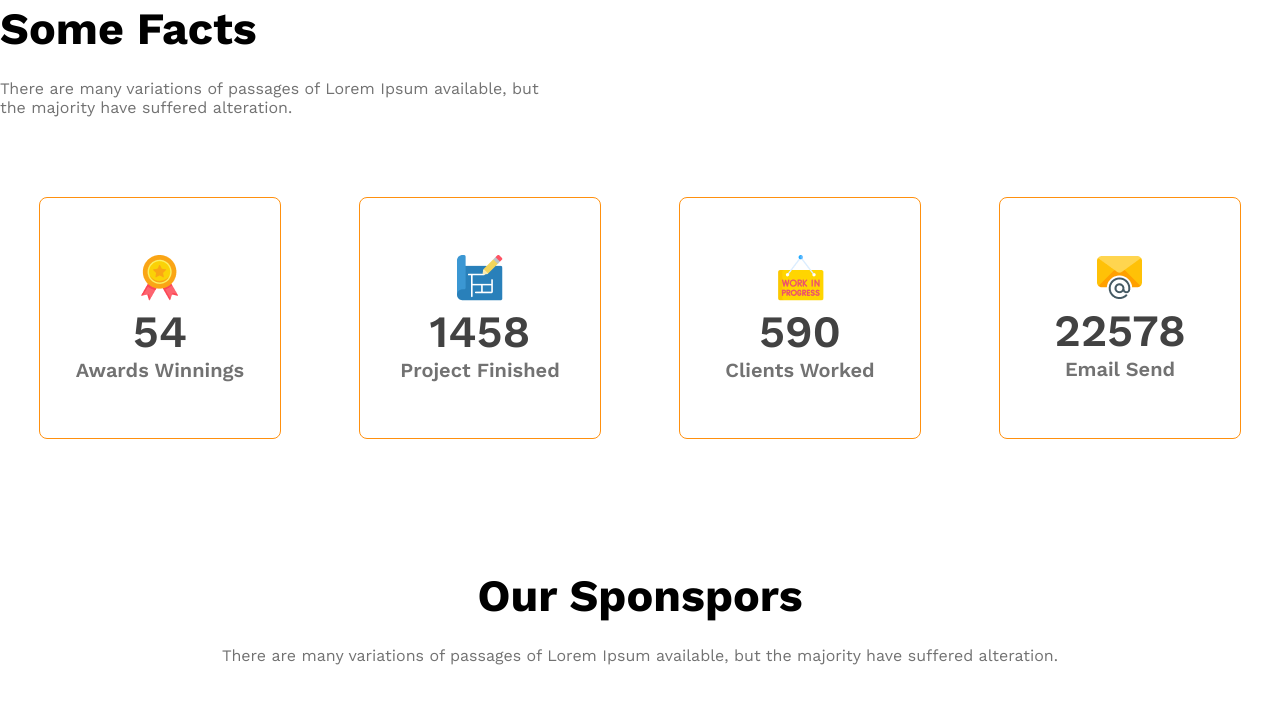
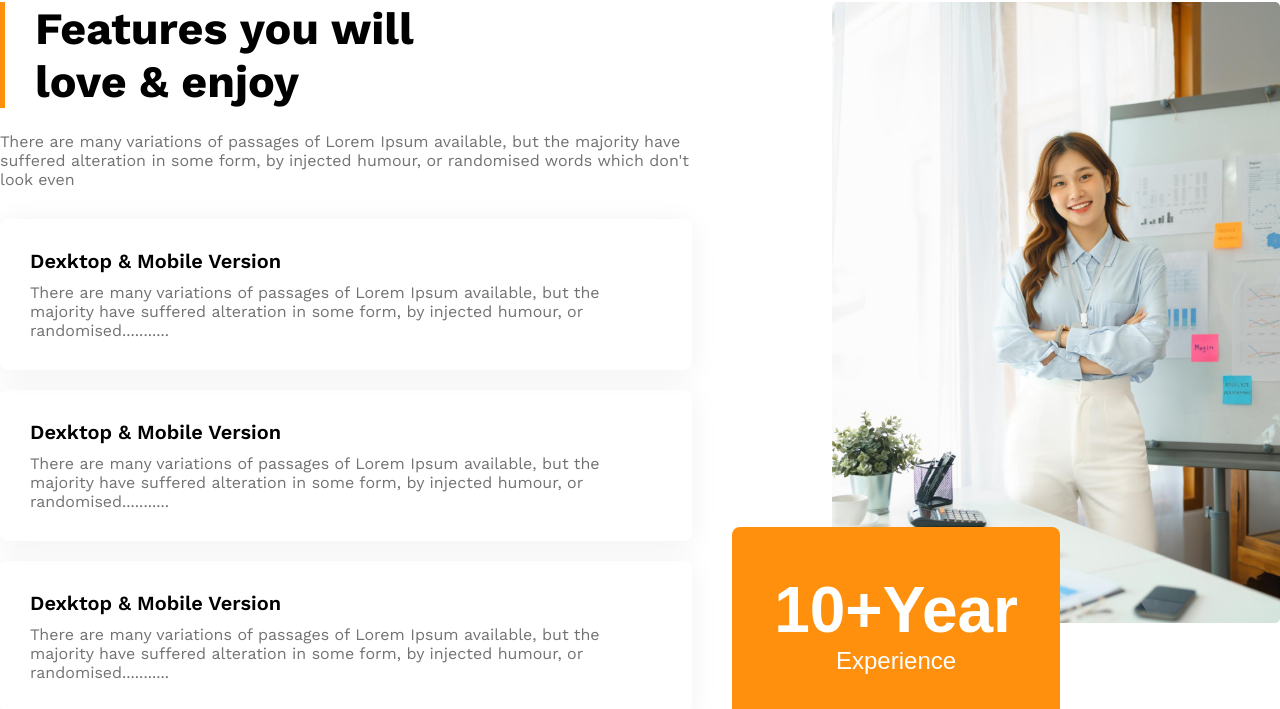
Before and after one commit to abulHasanashraf/g3-architects-website, a plain HTML site: page index.html in a window 1280 px wide. Shown: the part 2059-2768 px from the top of the page. Drawn offline with nearby package versions, Linux system fonts and the light colour scheme.

Commit message:
add fotter section and complete design

```diff
--- a/index.html
+++ b/index.html
@@ -51,9 +51,35 @@
             </div>
         </section>
         <!-- Features you will love & enjoy -->
-        <!-- <section>
-
-        </section> -->
+        <section class="love-and-enjoy">
+            <div>
+                <h3 class="section-title love-title">Features you will <br> love & enjoy</h3>
+                <p class="text-light-gray love-discription">There are many variations of passages of Lorem Ipsum available, but the majority have suffered alteration in some form, by injected humour, or randomised words which don't look even</p>
+                <div class="features-card-container">
+                    <h4 class="card-title">Dexktop & Mobile Version</h4>
+                    <p class="text-light-gray">There are many variations of passages of Lorem Ipsum available, but the majority have suffered alteration in some form, by injected humour, or randomised...........</p>
+                </div>
+                <div class="features-card-container">
+                    <h4 class="card-title">Dexktop & Mobile Version</h4>
+                    <p class="text-light-gray">There are many variations of passages of Lorem Ipsum available, but the majority have suffered alteration in some form, by injected humour, or randomised...........</p>
+                </div>
+                <div class="features-card-container">
+                    <h4 class="card-title">Dexktop & Mobile Version</h4>
+                    <p class="text-light-gray">There are many variations of passages of Lorem Ipsum available, but the majority have suffered alteration in some form, by injected humour, or randomised...........</p>
+                </div>
+                <div class="features-card-container">
+                    <h4 class="card-title">Dexktop & Mobile Version</h4>
+                    <p class="text-light-gray">There are many variations of passages of Lorem Ipsum available, but the majority have suffered alteration in some form, by injected humour, or randomised...........</p>
+                </div>
+            </div>
+            <div class="featured-architect">
+                <img src="./images/architect.png" alt="An architect Image">
+                <button id="experience-badge" class="btn-primary">
+                    <span id="experience-year">10+Year</span> <br>
+                    <span id="Experience">Experience</span>
+                </button>
+            </div>
+        </section>
         <!-- Some facts -->
         <section class="some-facts">
             <h3 class="section-title fact-title">Some Facts</h3>
@@ -104,7 +130,10 @@
         </section>
     </main>
     <footer>
-
+        <!-- footer section -->
+        <div class="copyright">
+            <p class="text-gray">All rights reserved copyright@Abul Hasan Ashraf</p>
+        </div>
     </footer>
 </body>
 
--- a/styles/architects.css
+++ b/styles/architects.css
@@ -48,6 +48,10 @@ main > section {
     -o-border-radius: 8px;
 }
 main {
+    max-width: 1440px;
+    margin: 0 auto;
+}
+footer{
     max-width: 1440px;
     margin: 0 auto;
 }
@@ -127,6 +131,52 @@ main {
     font-size: 1rem;
     margin: 24px 0 32px 0;
 }
+/* Features you will love & enjoy */
+
+.love-and-enjoy{
+    display: flex;
+    gap: 140px;
+}
+.love-title{
+    border-left: 5px solid #FF900E;
+    padding-left: 30px;
+    margin-bottom: 24px;
+}
+.love-discription{
+    margin-bottom: 30px;
+}
+.features-card-container{
+    padding: 30px;
+    box-shadow: 0 4px 30px 0 rgba(0, 0, 0, 0.06);
+    margin-bottom: 20px;
+    border-radius: 8px;
+    -webkit-border-radius: 8px;
+    -moz-border-radius: 8px;
+    -ms-border-radius: 8px;
+    -o-border-radius: 8px;
+}
+.card-title{
+    font-weight: 600;
+    font-size: 1.25rem;
+    margin-bottom: 10px;
+}
+.featured-architect img{
+    width: 100%;
+}
+
+#experience-badge{
+    padding: 46px 42px;
+    margin-left: -100px;
+    margin-top: -100px;
+}
+#experience-year{
+    font-size: 4rem;
+    font-weight: 700;
+}
+#Experience{
+    font-size: 1.5rem;
+    font-weight: 500;
+}
 
 
 /* Some facts styles */
@@ -182,6 +232,17 @@ main {
     filter: grayscale(100%);
     -webkit-filter: grayscale(100%);
 }
+/* footer section style */
+.copyright{
+    padding: 40px 40px;
+    text-align: center;
+    background-color: #FFF4E7;
+    border-radius: 8px;
+    -webkit-border-radius: 8px;
+    -moz-border-radius: 8px;
+    -ms-border-radius: 8px;
+    -o-border-radius: 8px;
+}
 
 
 /* Responsive media query */
@@ -213,16 +274,28 @@ main {
     .sponspores-companies{
         gap: 50px;
     }
+    .love-and-enjoy{
+        flex-direction: column;
+    }
+    #experience-badge{
+        margin-top: 20px;
+        margin-left: 20px;
+    }
 }
 
 /* Medium device style  */
 @media screen and (min-width: 576px) and (max-width: 992px) {
-    .teams{
+    .teams,
+    .love-and-enjoy{
         flex-direction: column;
 
     }
     .features-container{
         margin: 50px auto;
+    }
+    #experience-badge{
+        margin-top: 20px;
+        margin-left: 20px;
     }
     .sponspores-companies,
     .fact-container{
```
